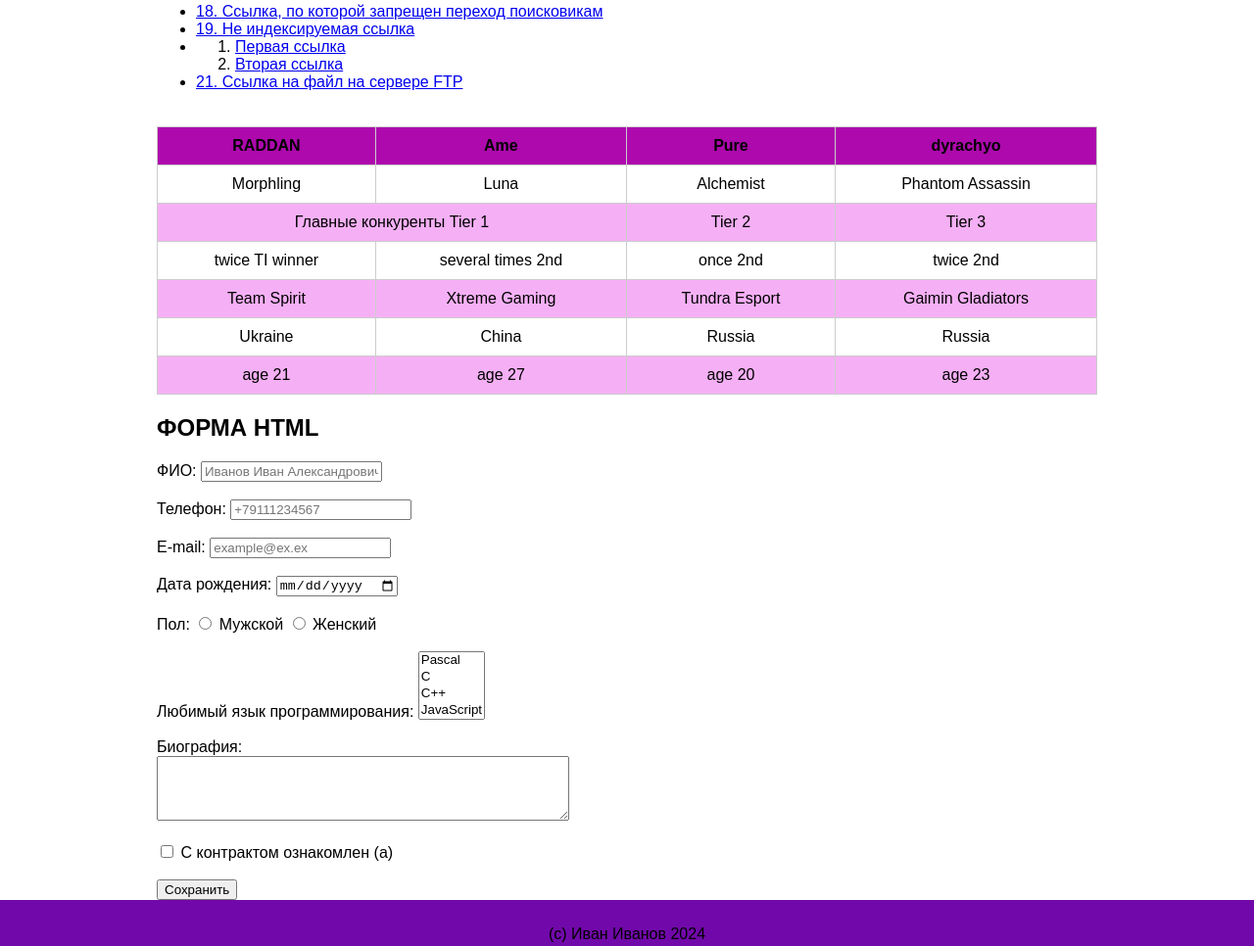
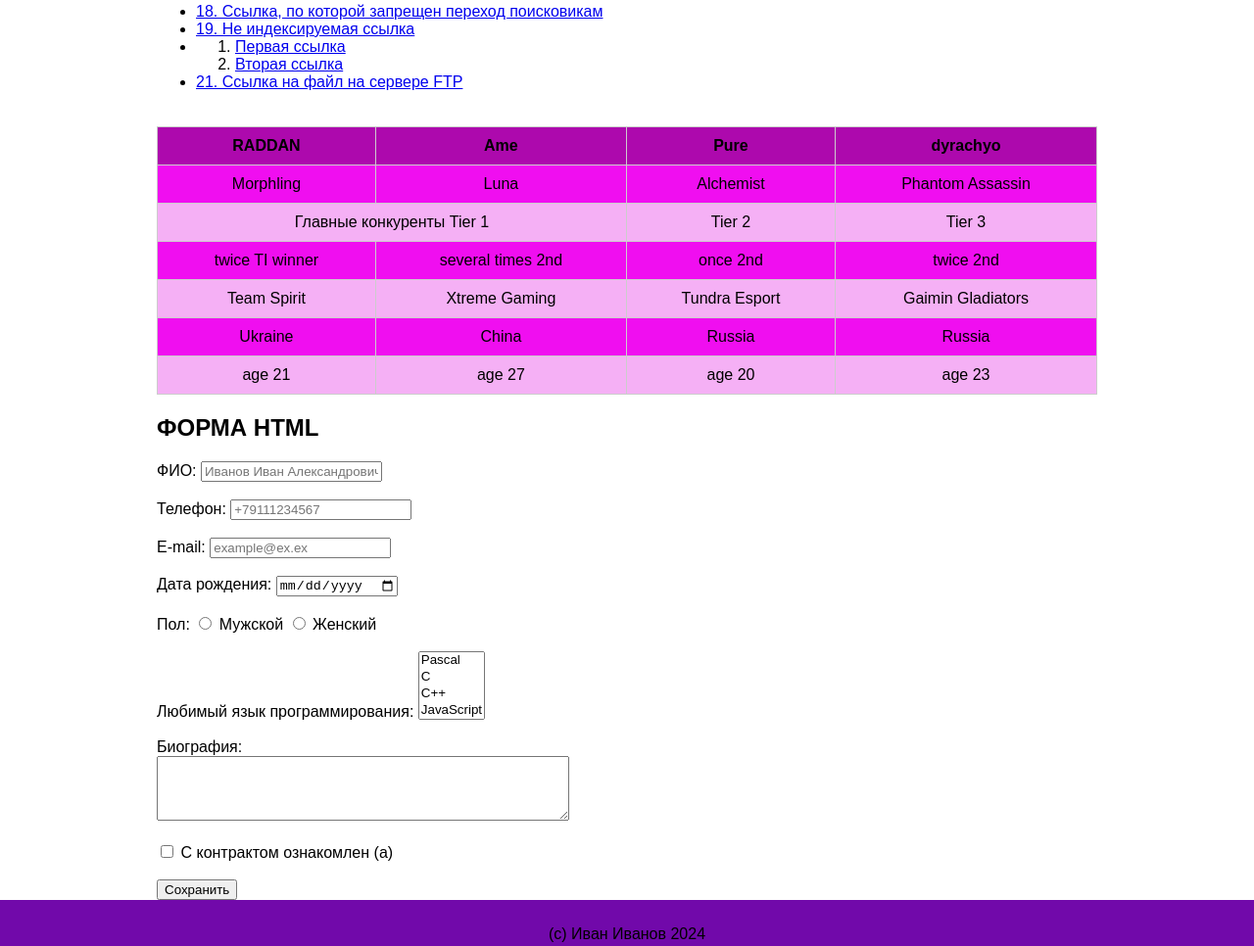
Before and after one commit to VanFaz/web3, a plain HTML site: page index.html in a window 1280 px wide. Shown: the part 1144-2110 px from the top of the page at 98% size. Drawn offline with Linux system fonts and the light colour scheme.

Commit message:
Update style.css

```diff
--- a/style.css
+++ b/style.css
@@ -47,7 +47,7 @@ thead {
 }
 
 tbody tr:nth-child(odd) {
-    background-color: # #f00ef0;
+    background-color: #f00ef0;
 }
 
 tbody tr:nth-child(even) {
```
